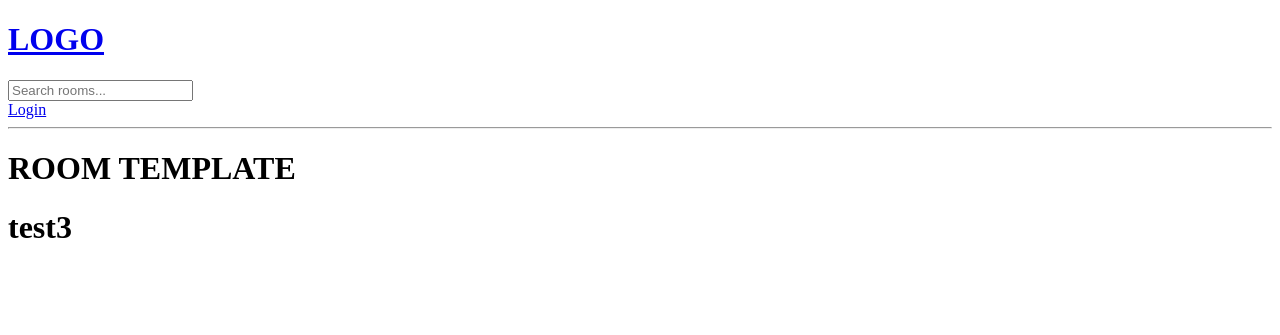
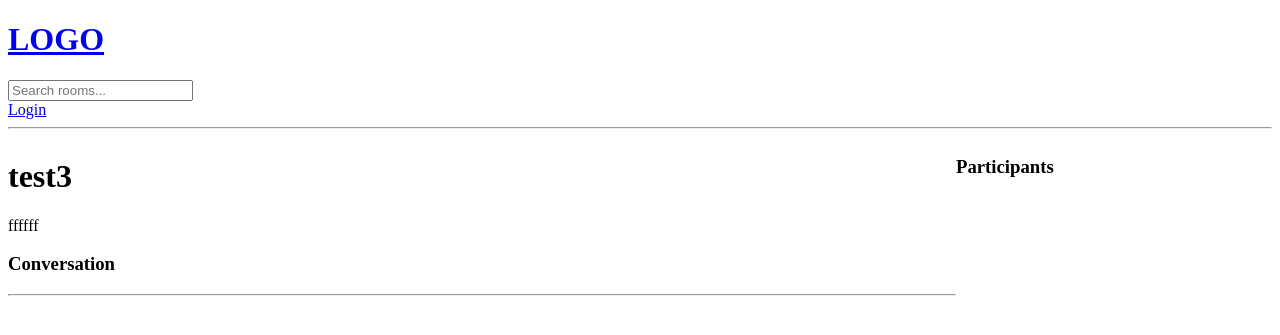
Before and after one commit to Joleksiuk/MovieRecommender, a Django app: page /room/9 in a window 1280 px wide. Shown: the top 335 px of the page. Run offline with Django 3.2, Linux system fonts and the light colour scheme; data comes from the database, SQL or seed files in the repository; both versions use the stored data as it was after the commit.

Commit message:
Added Room Messages

```diff
--- a/MovieRecommender/models.py
+++ b/MovieRecommender/models.py
@@ -20,7 +20,7 @@ class Room(models.Model):
     topic = models.ForeignKey(Topic, on_delete=models.SET_NULL, null=True)
     name = models.CharField(max_length=200)
     description = models.TextField(null=True, blank=True)
-    # participants = models.
+    participants = models.ManyToManyField(User,related_name="participants", blank=True)
     updated = models.DateTimeField(auto_now=True)
     created = models.DateTimeField(auto_now_add=True)
 
--- a/MovieRecommender/templates/MovieRecommender/room.html
+++ b/MovieRecommender/templates/MovieRecommender/room.html
@@ -1,8 +1,51 @@
 {%  extends 'main.html' %}
 
 {% block content %}
+    <style>
+        .room-container{
+            display:grid;
+            grid-template-columns: 3fr 1fr;
+        }
+    </style>
+    <div class ="room-container">
+        <div>
+            <h1>{{ room.name }}</h1>
+            <p>{{ room.description }}</p>
 
-<h1>ROOM TEMPLATE</h1>
-<h1>{{ room.name }}</h1>
+            <div class="comment-wrapper">
+                <h3>Conversation</h3>
+                <hr>
+                {% for message in room_messages %}
+                    <div>
+                    {%  if requset.user == message.user %}
+                    <a href="{%  url 'delete-message' message.id %}">Delete</a>
+                    {% endif %}
+                    <small>@{{ message.user }} {{ message.created | timesince }} ago </small>
+                    <p>{{ message.body }}</p>
+                    </div>
+                {% endfor %}
+
+            </div>
+            {% if request.user.is_authenticated %}
+            <div class = "comment-form">
+                <form method="POST" action="">
+                    {% csrf_token %}
+                    <input type="text" name ="body" placeholder="write your message here"/>
+                </form>
+            </div>
+            {% endif %}
+        </div>
+
+
+        <div>
+            <h3>Participants</h3>
+            {% for user in participants %}
+                <div>
+                <p>@{{ user.username }}</p>
+                </div>
+            {% endfor %}
+        </div>
+    </div>
+
 
 {%  endblock content %}
--- a/MovieRecommender/urls.py
+++ b/MovieRecommender/urls.py
@@ -11,6 +11,7 @@ urlpatterns = [
 
     path('create-room/', views.createRoom, name="create-room"),
     path('update-room/<str:pk>', views.updateRoom, name="update-room"),
-    path('delete-room/<str:pk>', views.deleteRoom, name="delete-room")
+    path('delete-room/<str:pk>', views.deleteRoom, name="delete-room"),
+    path('delete-message/<str:pk>', views.deleteMessage, name="delete-message")
 
 ]
--- a/MovieRecommender/views.py
+++ b/MovieRecommender/views.py
@@ -8,6 +8,7 @@ from django.contrib.auth.decorators import login_required
 from django.contrib.auth import authenticate, login, logout
 from django.http import HttpResponse
 from django.contrib.auth.forms import UserCreationForm
+from .models import Message
 
 rooms = [
     {'id': 1, 'name': 'Lets learn python!'},
@@ -31,12 +32,21 @@ def home(request):
 
 def room(request, pk):
     room = Room.objects.get(id=pk)
-    for i in rooms:
-        if i['id'] == int(pk):
-            room = i
+    room_messages = room.message_set.all().order_by('-created')
+    participants = room.participants.all()
 
-    context = {'room': room}
+    if request.method == 'POST':
+        message = Message.objects.create(
+            user=request.user,
+            room=room,
+            body=request.POST.get('body')
+        )
+        room.participants.add(request.user)
+        return redirect('room', pk=room.id)
+
+    context = {'room': room, 'room_messages': room_messages, 'participants': participants}
     return render(request, 'MovieRecommender/room.html', context)
+
 
 @login_required(login_url='login')
 def createRoom(request):
@@ -51,6 +61,7 @@ def createRoom(request):
     return render(request, 'MovieRecommender/room_form.html', context)
 
 
+@login_required(login_url='login')
 def updateRoom(request, pk):
     room = Room.objects.get(id=pk)
     form = RoomForm(instance=room)
@@ -68,6 +79,7 @@ def updateRoom(request, pk):
     return render(request, 'MovieRecommender/room_form.html', context)
 
 
+@login_required(login_url='login')
 def deleteRoom(request, pk):
     room = Room.objects.get(id=pk)
 
@@ -115,7 +127,7 @@ def registerPage(request):
     context = {'page': page, 'form': form}
 
     if request.method == 'POST':
-        form=UserCreationForm(request.POST)
+        form = UserCreationForm(request.POST)
         if form.is_valid():
             user = form.save(commit=False)
             user.username = user.username.lower()
@@ -126,3 +138,16 @@ def registerPage(request):
             messages.error(request, 'An error occured during registration')
 
     return render(request, 'MovieRecommender/login_register.html', context)
+
+
+@login_required(login_url='login')
+def deleteMessage(request, pk):
+    message = Message.objects.get(id=pk)
+
+    if request.user != message.user:
+        return HttpResponse('You are not allowed here!!')
+
+    if request.method == 'POST':
+        message.delete()
+        return redirect('home')
+    return render(request, 'MovieRecommender/delete.html', {'obj': message})
```
Also changed, not shown: MovieRecommender/migrations/0003_auto_20220108_0244.py (added), db.sqlite3.
